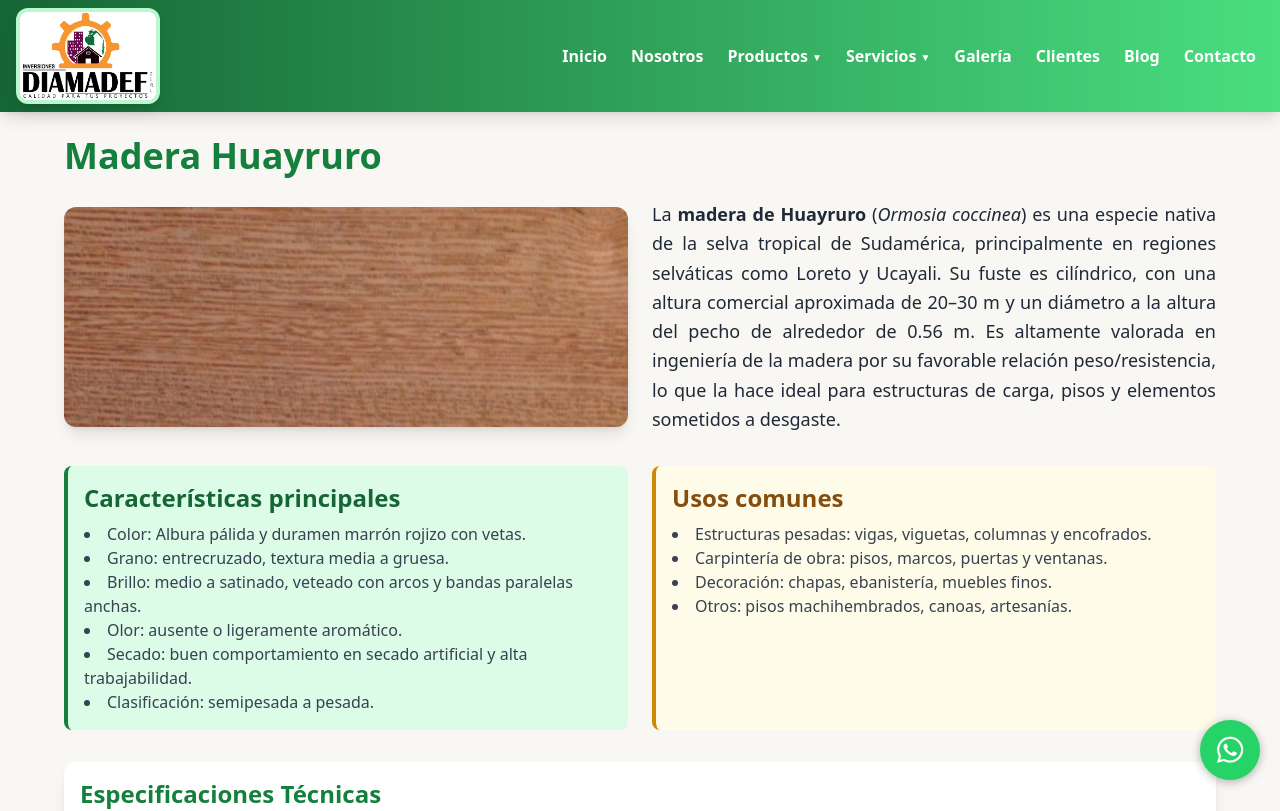
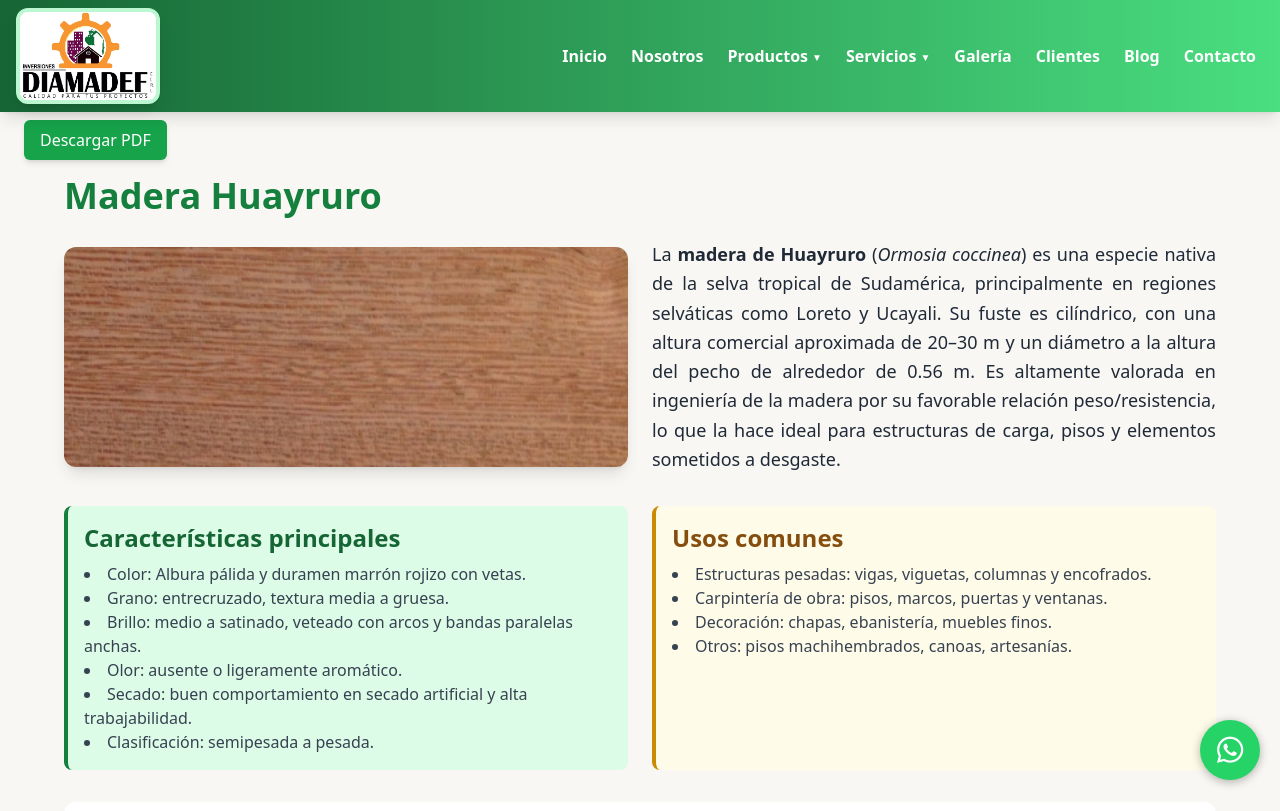
Before and after one commit to JLUIS14/diamadef-web, a React (Vite) app: page /productos/maderas/huayruro in a window 1280 px wide. Shown: the top 811 px of the page. Built offline with nearby package versions, Linux system fonts and the light colour scheme.

Commit message:
se actualiza el package.json se actualiza el logo se actrualiza el App.tsx , el navbar y la pagina de huayruro.tsx

```diff
--- a/package.json
+++ b/package.json
@@ -8,7 +8,6 @@
     "build": "tsc -b && vite build",
     "lint": "eslint .",
     "preview": "vite preview"
-
   },
   "dependencies": {
     "@emailjs/browser": "^4.4.1",
@@ -16,6 +15,8 @@
     "class-variance-authority": "^0.7.1",
     "clsx": "^2.1.1",
     "framer-motion": "^12.23.12",
+    "html2canvas": "^1.4.1",
+    "jspdf": "^3.0.2",
     "lucide-react": "^0.541.0",
     "react": "^19.1.0",
     "react-dom": "^19.1.0",
--- a/src/App.tsx
+++ b/src/App.tsx
@@ -46,6 +46,9 @@ export default function App() {
     <>
       <Navbar />
       <ScrollToTop /> {/* ✅ Hace scroll al inicio en cada ruta */}
+
+      {/* ✅ Contenedor principal con padding superior para no ocultar el contenido detrás del navbar fijo */}
+      <main className="pt-24">
         <Routes>
           {/* Rutas principales */}
           <Route path="/" element={<Home />} />
@@ -92,11 +95,15 @@ export default function App() {
           {/* Página no encontrada */}
           <Route path="*" element={<NotFound />} />
         </Routes>
+      </main>
+
       <Footer />
 
-      {/* ✅ Botón flotante de WhatsApp */}
+      {/* ✅ Botón flotante de WhatsApp con mensaje de bienvenida */}
       <a
-        href="https://wa.me/51966776467"
+        href={`https://wa.me/51966776467?text=${encodeURIComponent(
+          "👋 ¡Hola! Bienvenido a Diamadef. Estamos atentos para responder tu consulta."
+        )}`}
         target="_blank"
         rel="noopener noreferrer"
         style={{
--- a/src/components/layout/Navbar.tsx
+++ b/src/components/layout/Navbar.tsx
@@ -7,7 +7,6 @@ import { productsMenu, ProductMenuItem, SubmenuItem } from "../../constants/prod
 const servicesMenu = [
   { name: "Servicio de Cortes", path: "/servicios/Cortes" },
   { name: "Tratamiento Térmico", path: "/servicios/termico" },
-
   { name: "Tratamiento Preventivo", path: "/servicios/preventivo" },
 ];
 
@@ -29,7 +28,7 @@ export const Navbar = () => {
   const [openServices, setOpenServices] = useState(false);
 
   return (
-    <nav className="bg-gradient-to-r from-green-800 to-green-400 shadow-lg px-4 py-2 flex items-center justify-between relative z-[9999]">
+    <nav className="fixed top-0 left-0 w-full z-50 bg-gradient-to-r from-green-800 to-green-400 shadow-lg px-4 py-2 flex items-center justify-between">
       {/* Logo */}
       <Link to="/" className="flex items-center">
         <img
@@ -52,7 +51,11 @@ export const Navbar = () => {
       </button>
 
       {/* Menú */}
-      <ul className={`flex-col md:flex-row md:flex gap-2 items-center absolute md:static top-20 left-0 w-full md:w-auto bg-green-800 md:bg-transparent transition-all duration-300 z-10 ${open ? "flex" : "hidden"}`}>
+      <ul
+        className={`flex-col md:flex-row md:flex gap-2 items-center absolute md:static top-20 left-0 w-full md:w-auto bg-green-800 md:bg-transparent transition-all duration-300 z-10 ${
+          open ? "flex" : "hidden"
+        }`}
+      >
         {navLinks.map((link) => {
           if (link.name === "Productos") {
             return (
@@ -69,9 +72,16 @@ export const Navbar = () => {
                   type="button"
                   className="px-2 py-2 text-white font-semibold hover:bg-yellow-400 transition-colors flex items-center"
                 >
-                  Productos <span className="ml-1 text-[10px] align-middle inline-block translate-y-[1px]">▼</span>
+                  Productos{" "}
+                  <span className="ml-1 text-[10px] align-middle inline-block translate-y-[1px]">
+                    ▼
+                  </span>
                 </button>
-                <ul className={`absolute left-0 top-full mt-0 min-w-[240px] bg-white text-green-900 shadow-xl rounded z-50 ${openProducts ? "block" : "hidden"}`}>
+                <ul
+                  className={`absolute left-0 top-full mt-0 min-w-[240px] bg-white text-green-900 shadow-xl rounded z-50 ${
+                    openProducts ? "block" : "hidden"
+                  }`}
+                >
                   {productsMenu.map((item: ProductMenuItem, idx: number) => (
                     <li
                       key={item.label}
@@ -83,9 +93,15 @@ export const Navbar = () => {
                         <>
                           <span className="flex justify-between items-center px-4 py-2 cursor-pointer hover:bg-yellow-300">
                             {item.label}
-                            <span className="ml-2 text-[10px] leading-none translate-y-[1px]">▶</span>
+                            <span className="ml-2 text-[10px] leading-none translate-y-[1px]">
+                              ▶
+                            </span>
                           </span>
-                          <ul className={`absolute top-0 left-full w-56 bg-white text-green-900 shadow-xl rounded z-50 transition-all duration-200 ${submenuOpen === idx ? "block" : "hidden"}`}>
+                          <ul
+                            className={`absolute top-0 left-full w-56 bg-white text-green-900 shadow-xl rounded z-50 transition-all duration-200 ${
+                              submenuOpen === idx ? "block" : "hidden"
+                            }`}
+                          >
                             {item.submenu.map((sub: SubmenuItem) => (
                               <li key={sub.name}>
                                 <Link
@@ -133,9 +149,16 @@ export const Navbar = () => {
                   type="button"
                   className="px-2 py-2 text-white font-semibold hover:bg-yellow-400 transition-colors flex items-center"
                 >
-                  Servicios <span className="ml-1 text-[10px] align-middle inline-block translate-y-[1px]">▼</span>
+                  Servicios{" "}
+                  <span className="ml-1 text-[10px] align-middle inline-block translate-y-[1px]">
+                    ▼
+                  </span>
                 </button>
-                <ul className={`absolute left-0 top-full mt-0 min-w-[240px] bg-white text-green-900 shadow-xl rounded z-50 ${openServices ? "block" : "hidden"}`}>
+                <ul
+                  className={`absolute left-0 top-full mt-0 min-w-[240px] bg-white text-green-900 shadow-xl rounded z-50 ${
+                    openServices ? "block" : "hidden"
+                  }`}
+                >
                   {servicesMenu.map((service) => (
                     <li key={service.name}>
                       <Link
--- a/src/pages/productos/maderas/Huayruro.tsx
+++ b/src/pages/productos/maderas/Huayruro.tsx
@@ -1,10 +1,69 @@
-import React from "react";
+import React, { useRef } from "react";
+import html2canvas from "html2canvas";
+import jsPDF from "jspdf";
 
 export default function Huayruro() {
+  const pdfRef = useRef<HTMLDivElement>(null);
+
+  const generatePDF = async () => {
+    const element = pdfRef.current;
+    if (!element) return;
+
+    // Capturar el contenido en canvas
+    const canvas = await html2canvas(element, { scale: 2 });
+    const imgData = canvas.toDataURL("image/png");
+
+    // Crear PDF
+    const pdf = new jsPDF("p", "mm", "a4");
+
+    // Ruta del logo (ubicado en /public/images/logo.png)
+    const logo = "/images/logo.png";
+
+    // Medidas de la página
+    const pageWidth = pdf.internal.pageSize.getWidth();
+    const pageHeight = pdf.internal.pageSize.getHeight();
+
+    // 📌 Insertar logo centrado arriba
+    const logoWidth = 40; // ancho del logo en mm
+    const logoHeight = 20; // alto del logo en mm
+    const logoX = (pageWidth - logoWidth) / 2;
+    const logoY = 10; // margen superior
+    pdf.addImage(logo, "PNG", logoX, logoY, logoWidth, logoHeight);
+
+    // 📌 Márgenes del contenido
+    const marginX = 15;
+    const marginY = 40; // dejamos espacio para el logo
+    const contentWidth = pageWidth - marginX * 2;
+
+    // Ajuste de proporción de la imagen
+    const imgProps = (pdf as any).getImageProperties(imgData);
+    const contentHeight = (imgProps.height * contentWidth) / imgProps.width;
+
+    pdf.addImage(
+      imgData,
+      "PNG",
+      marginX,
+      marginY,
+      contentWidth,
+      contentHeight > pageHeight - marginY ? pageHeight - marginY : contentHeight
+    );
+
+    // Guardar PDF
+    pdf.save("Madera-Huayruro.pdf");
+  };
+
   return (
     <div className="bg-[#f9f7f3] min-h-screen p-6">
-      <div className="max-w-6xl mx-auto">
+      {/* Botón PDF */}
+      <button
+        onClick={generatePDF}
+        className="bg-green-600 text-white px-4 py-2 rounded-md shadow-md mb-4 hover:bg-green-700 transition"
+      >
+        Descargar PDF
+      </button>
 
+      {/* Contenido a exportar */}
+      <div ref={pdfRef} className="max-w-6xl mx-auto">
         {/* Título */}
         <h1 className="text-4xl font-bold text-green-700 mb-6">
           Madera Huayruro
@@ -31,7 +90,6 @@ export default function Huayruro() {
 
         {/* Características y Usos */}
         <div className="grid grid-cols-1 md:grid-cols-2 gap-6 mb-8">
-
           {/* Características */}
           <div className="bg-green-100 border-l-4 border-green-700 p-4 rounded-lg">
             <h2 className="text-2xl font-semibold text-green-800 mb-2">
@@ -59,7 +117,6 @@ export default function Huayruro() {
               <li>Otros: pisos machihembrados, canoas, artesanías.</li>
             </ul>
           </div>
-
         </div>
 
         {/* Especificaciones técnicas */}
@@ -100,7 +157,6 @@ export default function Huayruro() {
             </tbody>
           </table>
         </div>
-
       </div>
     </div>
   );
```
Also changed, not shown: public/images/logo.png (added), 1 other file (tests, documents, lock files or other folders). Lines whose indentation alone changed are shown as unchanged.
